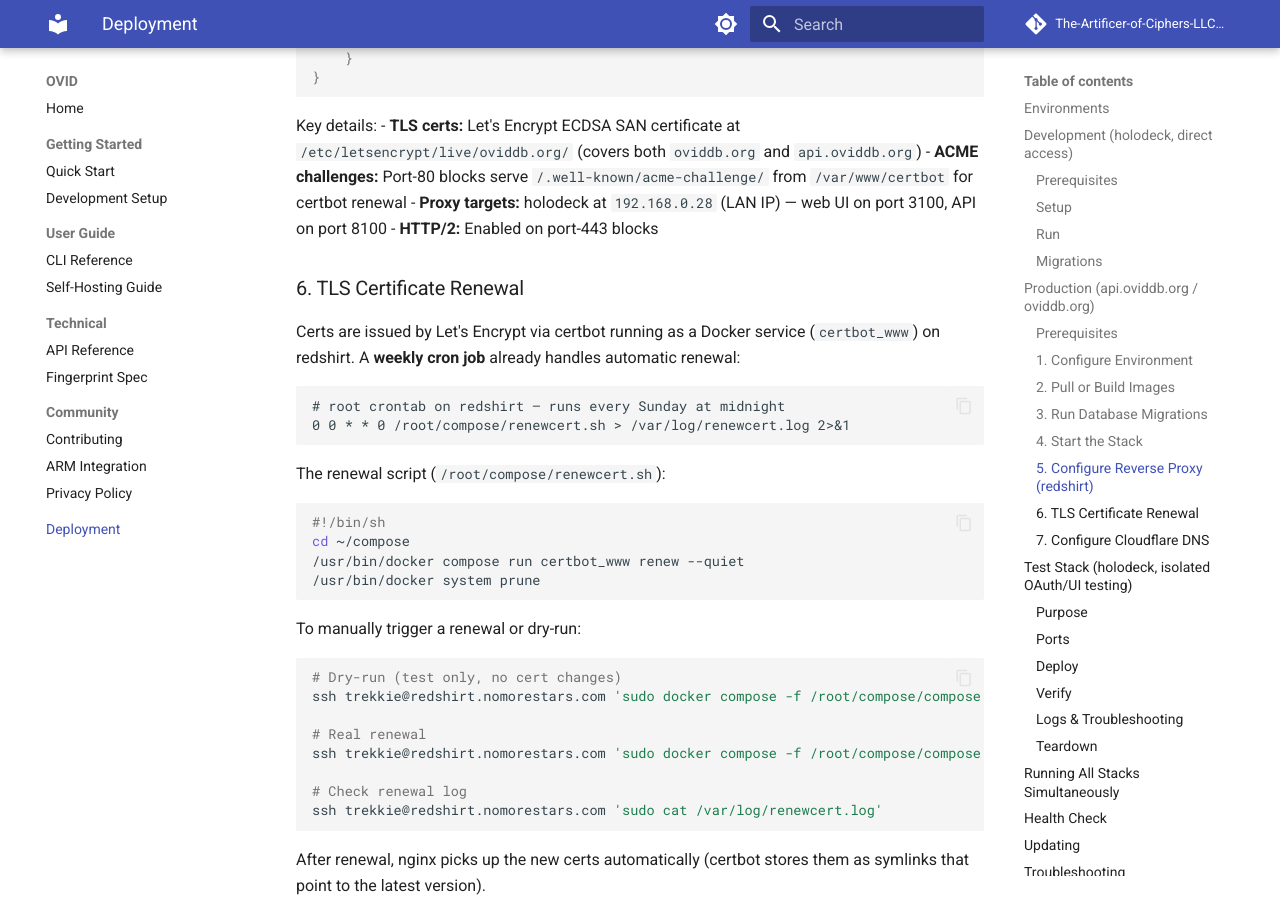
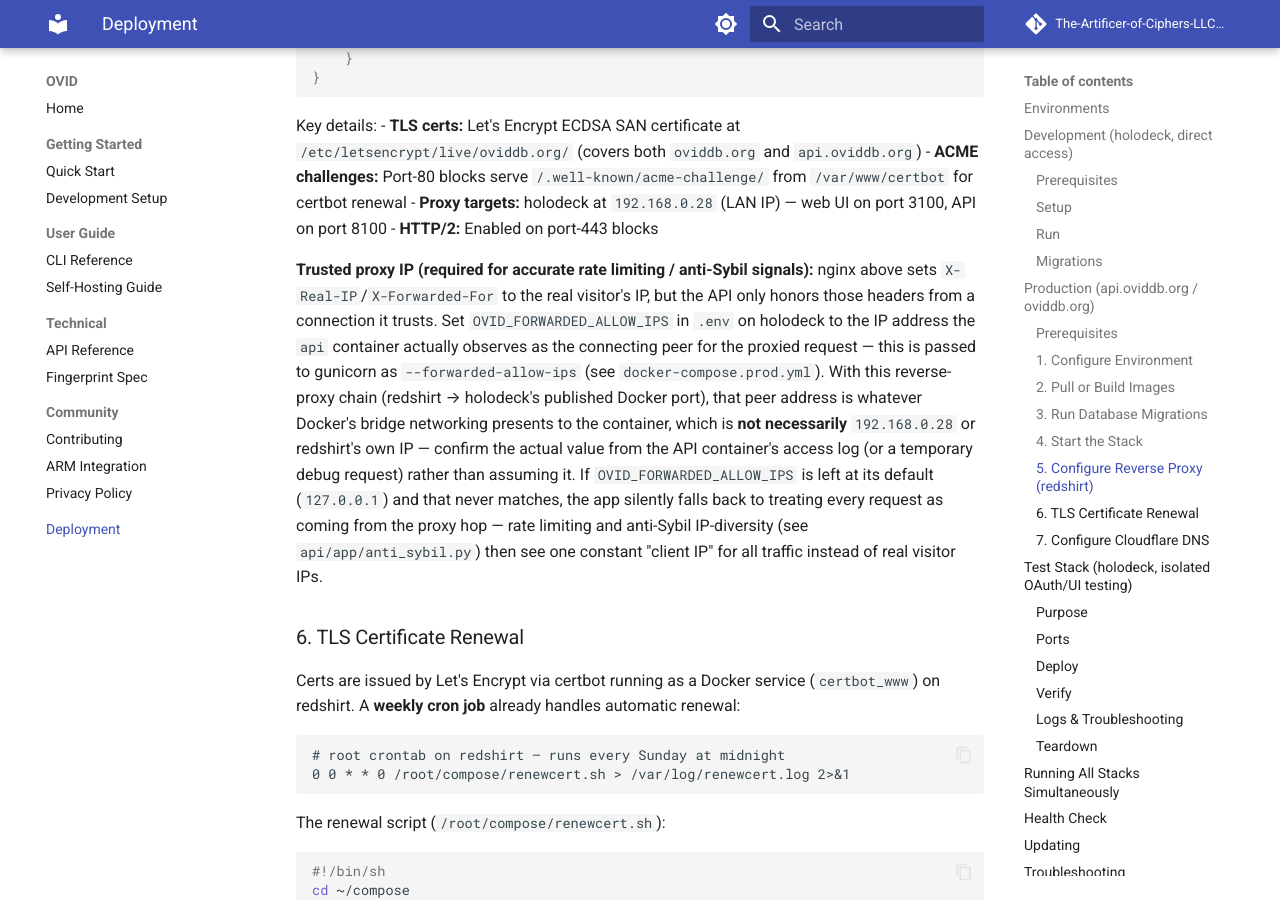
Before and after one commit to The-Artificer-of-Ciphers-LLC/OVID, an MkDocs documentation site: the page built from docs/deployment.md, in a window 1280 px wide and 900 px high, scrolled down 4897 px. Built offline with MkDocs 1.6.1 and Material for MkDocs 9.7.7, drawn with Linux system fonts in a browser that asks for light colours; comment, search, counter and statistics services are not loaded.

Commit message:
fix(02): trust reverse-proxy headers only from a configured proxy IP (CR-03)
anti_sybil.py's client_ip_hash and rate_limit.py's _auth_aware_key both read
request.client.host directly, but production runs gunicorn/UvicornWorker
with no --forwarded-allow-ips configured, and the documented topology is
Cloudflare -> nginx reverse proxy -> gunicorn. With no trusted-proxy config,
request.client.host is always the proxy's own address in production, so
IP-diversity always reads "same subnet" — a constant false signal, not a
real Sybil check, and a source of false-positive 403s for legitimate
distinct-network confirmers.

Fixed at the ASGI layer, not by hand-parsing X-Forwarded-For in app code:
gunicorn's --forwarded-allow-ips, driven by a new OVID_FORWARDED_ALLOW_IPS
env var (default 127.0.0.1 - safe, no behavior change unless set), makes
uvicorn's ProxyHeadersMiddleware rewrite request.client to the real client
address for requests whose direct TCP peer is in the trusted list. Verified
by reading uvicorn's ProxyHeadersMiddleware source directly: it only trusts
X-Forwarded-For from a connecting peer already in trusted_hosts, so
client_ip_hash/rate_limit's existing request.client.host reads need no
change - their contract is unchanged, confirmed by tests/test_anti_sybil.py's
TestClientIpHash (committed separately).

Also documents the setting in .env.example and adds an operator note to
docs/deployment.md flagging that, with this topology's Docker port
publishing, the peer IP gunicorn observes may not be redshirt's own IP and
should be confirmed from the container's access log rather than assumed.

Co-Authored-By: Claude Opus 4.8 (1M context) <noreply@anthropic.com>

```diff
--- a/docker-compose.prod.yml
+++ b/docker-compose.prod.yml
@@ -33,6 +33,7 @@ services:
     command: >-
       gunicorn -w 4 -k uvicorn.workers.UvicornWorker
       main:app --bind 0.0.0.0:8000
+      --forwarded-allow-ips "${OVID_FORWARDED_ALLOW_IPS:-127.0.0.1}"
     environment:
       DATABASE_URL:          postgresql://${OVID_DB_USER:-ovid}:${OVID_DB_PASSWORD:-ovidlocal}@db:5432/${OVID_DB_NAME:-ovid}
       SECRET_KEY:            ${OVID_SECRET_KEY}
--- a/docs/deployment.md
+++ b/docs/deployment.md
@@ -203,6 +203,8 @@ Key details:
 - **ACME challenges:** Port-80 blocks serve `/.well-known/acme-challenge/` from `/var/www/certbot` for certbot renewal
 - **Proxy targets:** holodeck at `192.168.0.28` (LAN IP) — web UI on port 3100, API on port 8100
 - **HTTP/2:** Enabled on port-443 blocks
+
+**Trusted proxy IP (required for accurate rate limiting / anti-Sybil signals):** nginx above sets `X-Real-IP`/`X-Forwarded-For` to the real visitor's IP, but the API only honors those headers from a connection it trusts. Set `OVID_FORWARDED_ALLOW_IPS` in `.env` on holodeck to the IP address the `api` container actually observes as the connecting peer for the proxied request — this is passed to gunicorn as `--forwarded-allow-ips` (see `docker-compose.prod.yml`). With this reverse-proxy chain (redshirt → holodeck's published Docker port), that peer address is whatever Docker's bridge networking presents to the container, which is **not necessarily** `192.168.0.28` or redshirt's own IP — confirm the actual value from the API container's access log (or a temporary debug request) rather than assuming it. If `OVID_FORWARDED_ALLOW_IPS` is left at its default (`127.0.0.1`) and that never matches, the app silently falls back to treating every request as coming from the proxy hop — rate limiting and anti-Sybil IP-diversity (see `api/app/anti_sybil.py`) then see one constant "client IP" for all traffic instead of real visitor IPs.
 
 ### 6. TLS Certificate Renewal
 
```
Also changed, not shown: 1 other file.
